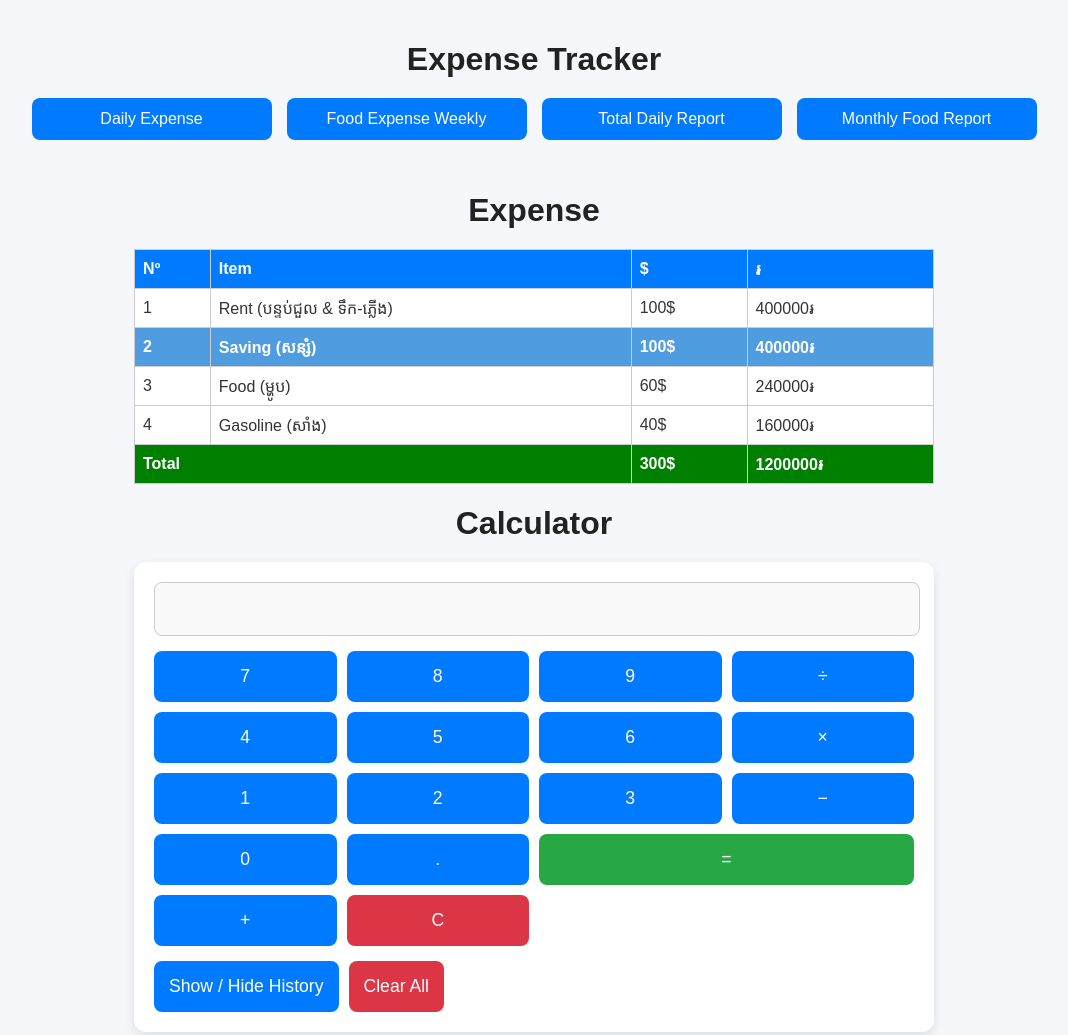
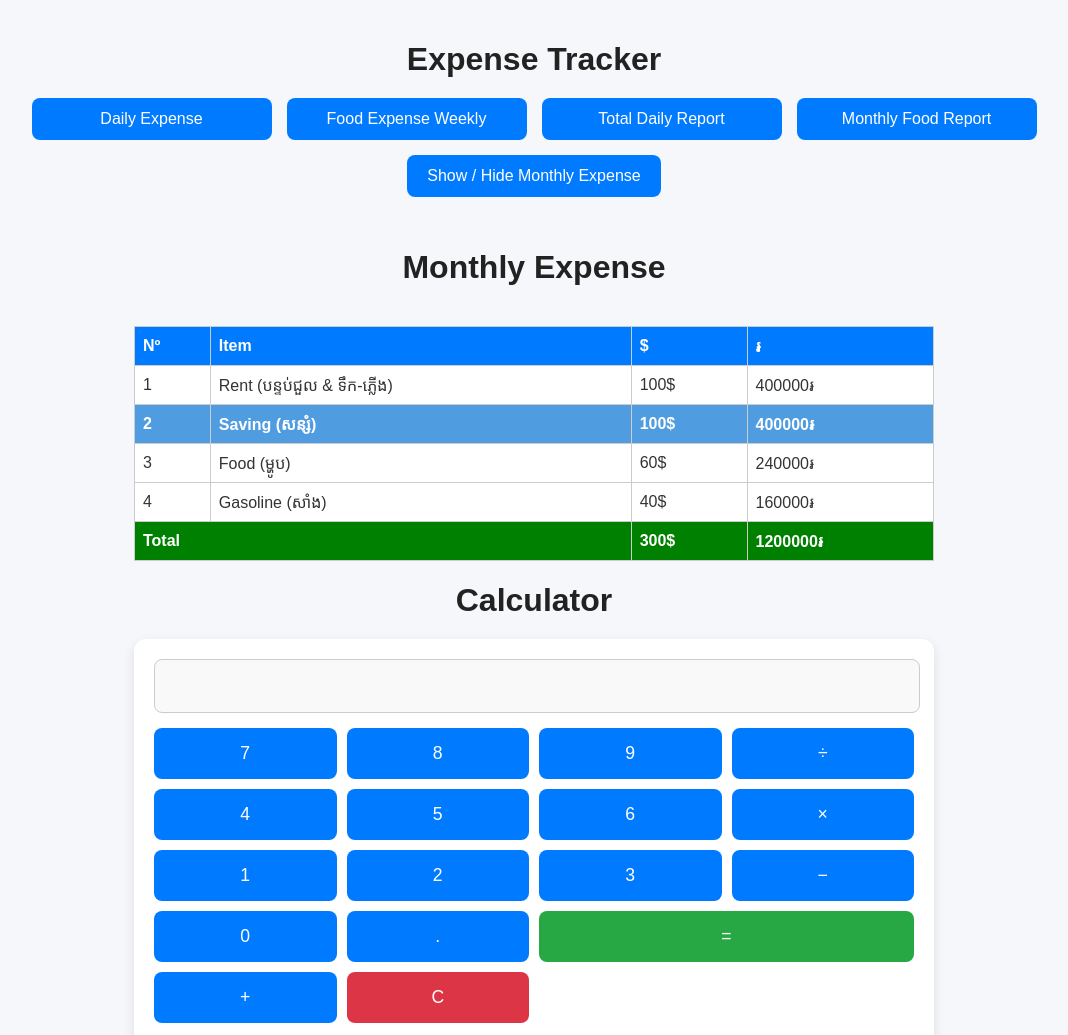
Before and after one commit to sorenly333/Expense-Tracker, a plain HTML site: page index.html in a window 1280 px wide. Shown: the top 1035 px of the page, without its empty margins (106-1174 px from the left). Drawn offline with Linux system fonts and the light colour scheme.

Commit message:
Update index.html show/hide monthly expense button

```diff
--- a/index.html
+++ b/index.html
@@ -210,10 +210,11 @@
     <a href="./food-expense-weekly.html" class="btn">Food Expense Weekly</a>
     <a href="./total-daily-report.html" class="btn">Total Daily Report</a>
     <a href="./monthly-food-report.html" class="btn">Monthly Food Report</a>
+    <button class="btn" onclick="toggleExpense()">Show / Hide Monthly Expense</button>
   </div>
-<!-- Expense -->
-  <h1>Expense</h1>
-  <div class="container">
+  <!-- Expense -->
+  <div class="container" id="expenseBox">
+    <h1>Monthly Expense</h1>
     <table>
       <thead>
         <tr>
@@ -358,6 +359,12 @@
       });
     }
 
+    function toggleExpense() {
+      const box = document.getElementById("expenseBox");
+      box.style.display = (box.style.display === "none") ? "block" : "none";
+    }
+
+
     // Keyboard support
     document.addEventListener("keydown", (event) => {
       const key = event.key;
```
